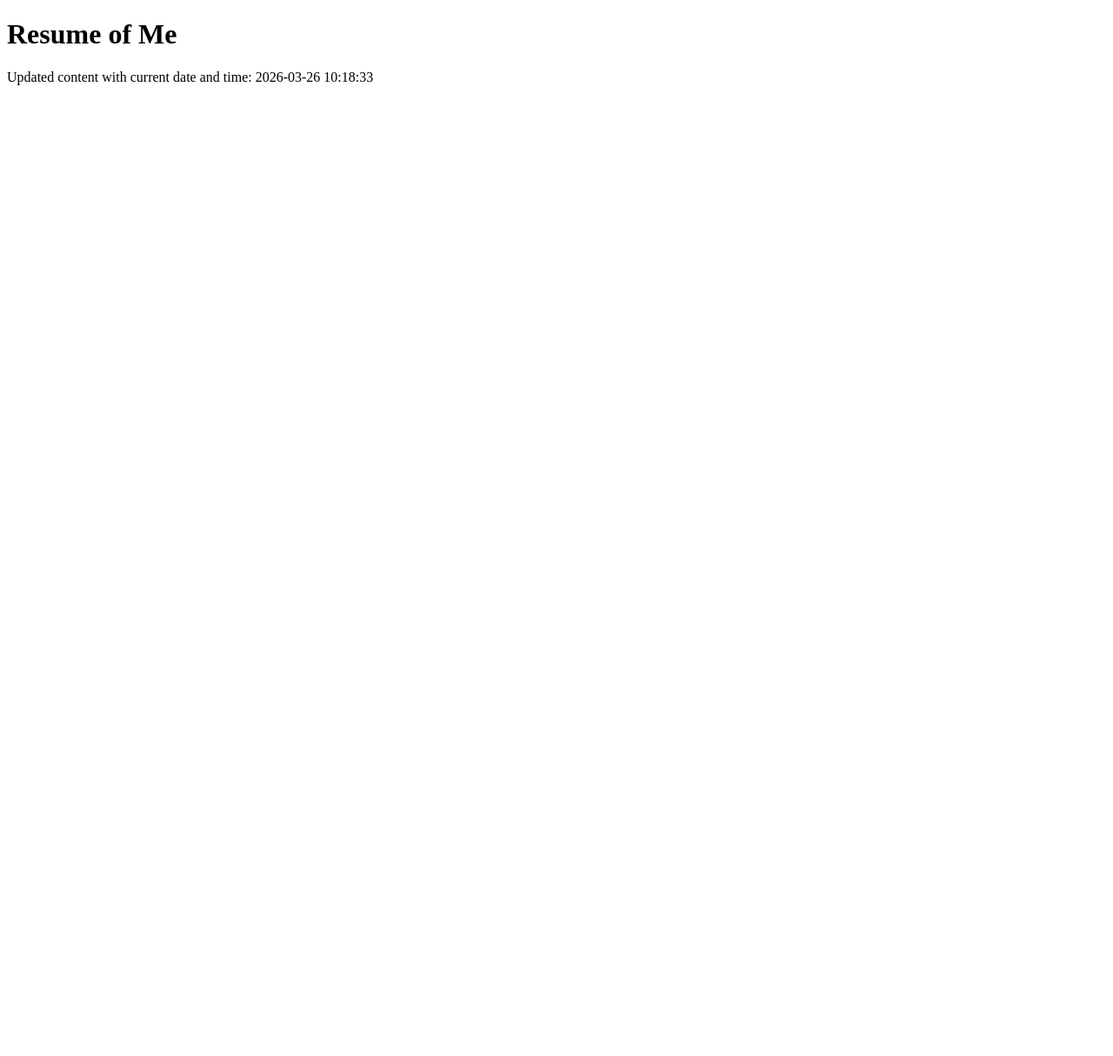
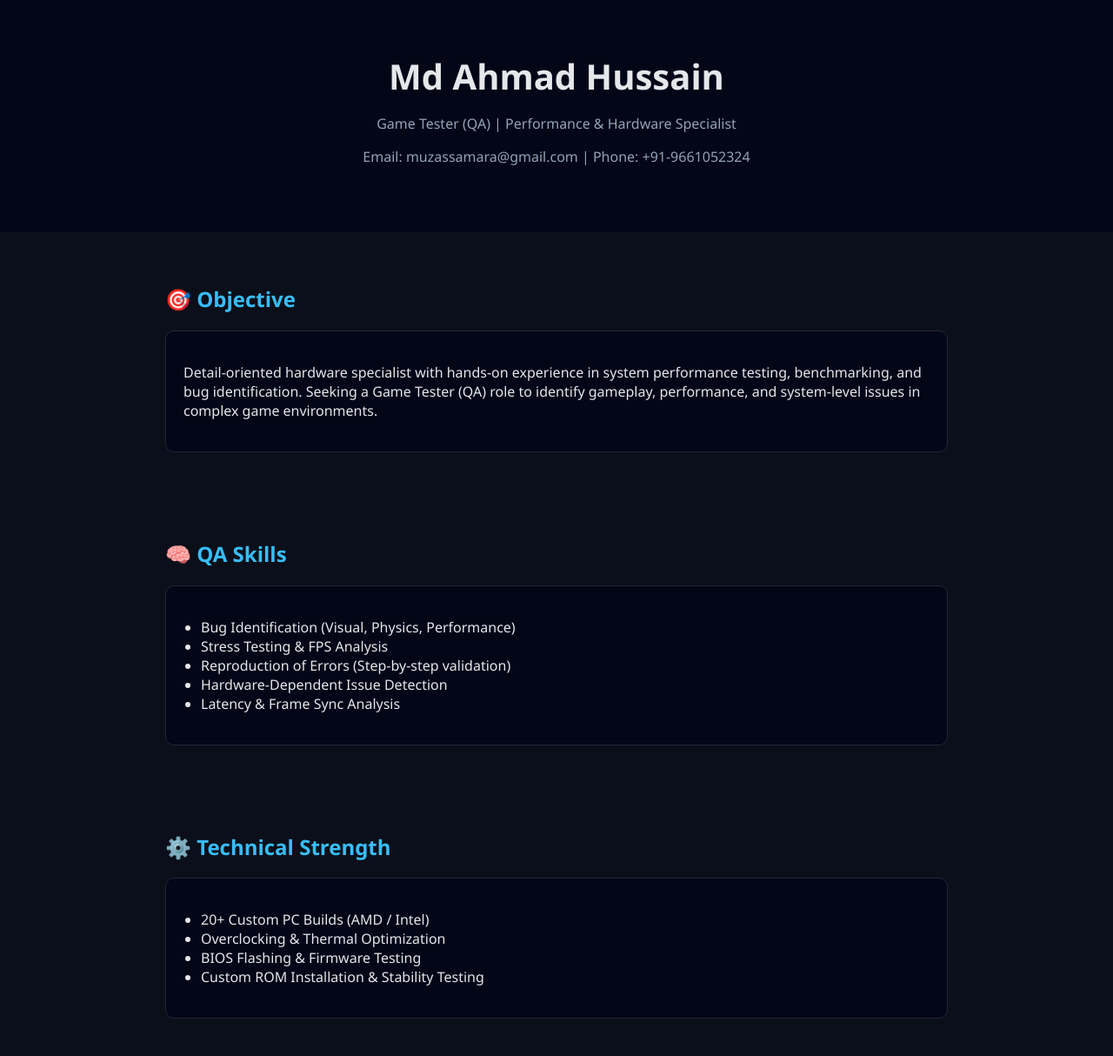
Before and after one commit to pyarubabu80-eng/Resumeofme, a plain HTML site: page index.html in a window 1280 px wide. Shown: the top 1214 px of the page at 87% size. Before the commit the page ends 800 px from the top, so only its background shows below. Drawn offline with Linux system fonts and the light colour scheme.

Commit message:
Updated index.html with new resume content on 2026-03-26 10:21:32 UTC

```diff
--- a/index.html
+++ b/index.html
@@ -1,12 +1,143 @@
 <!DOCTYPE html>
 <html lang="en">
 <head>
-    <meta charset="UTF-8">
-    <meta name="viewport" content="width=device-width, initial-scale=1.0">
-    <title>Resume</title>
+<meta charset="UTF-8">
+<meta name="viewport" content="width=device-width, initial-scale=1.0">
+<title>Md Ahmad Hussain | Game QA Tester</title>
+
+<style>
+body {
+  margin: 0;
+  font-family: 'Segoe UI', sans-serif;
+  background: #0b0f19;
+  color: #e5e7eb;
+}
+
+header {
+  text-align: center;
+  padding: 60px 20px;
+  background: #020617;
+}
+
+header h1 {
+  margin: 0;
+  font-size: 2.5rem;
+}
+
+header p {
+  color: #94a3b8;
+}
+
+.section {
+  max-width: 900px;
+  margin: auto;
+  padding: 40px 20px;
+}
+
+h2 {
+  color: #38bdf8;
+}
+
+.card {
+  background: #020617;
+  padding: 20px;
+  border-radius: 10px;
+  margin-top: 15px;
+  border: 1px solid #1e293b;
+}
+
+ul {
+  padding-left: 20px;
+}
+
+/* BUG STYLE */
+.bug {
+  border-left: 4px solid #ef4444;
+}
+
+.pass {
+  border-left: 4px solid #22c55e;
+}
+
+</style>
 </head>
+
 <body>
-    <h1>Resume of Me</h1>
-    <p>Updated content with current date and time: 2026-03-26 10:18:33</p>
+
+<header>
+  <h1>Md Ahmad Hussain</h1>
+  <p>Game Tester (QA) | Performance & Hardware Specialist</p>
+  <p>Email: muzassamara@gmail.com | Phone: +91-9661052324</p>
+</header>
+
+<div class="section">
+  <h2>🎯 Objective</h2>
+  <div class="card">
+    <p>
+      Detail-oriented hardware specialist with hands-on experience in system performance testing,
+      benchmarking, and bug identification. Seeking a Game Tester (QA) role to identify gameplay,
+      performance, and system-level issues in complex game environments.
+    </p>
+  </div>
+</div>
+
+<div class="section">
+  <h2>🧠 QA Skills</h2>
+  <div class="card">
+    <ul>
+      <li>Bug Identification (Visual, Physics, Performance)</li>
+      <li>Stress Testing & FPS Analysis</li>
+      <li>Reproduction of Errors (Step-by-step validation)</li>
+      <li>Hardware-Dependent Issue Detection</li>
+      <li>Latency & Frame Sync Analysis</li>
+    </ul>
+  </div>
+</div>
+
+<div class="section">
+  <h2>⚙️ Technical Strength</h2>
+  <div class="card">
+    <ul>
+      <li>20+ Custom PC Builds (AMD / Intel)</li>
+      <li>Overclocking & Thermal Optimization</li>
+      <li>BIOS Flashing & Firmware Testing</li>
+      <li>Custom ROM Installation & Stability Testing</li>
+    </ul>
+  </div>
+</div>
+
+<div class="section">
+  <h2>🐞 Testing Experience (Real Examples)</h2>
+
+  <div class="card bug">
+    <h4>Performance Drop Issue</h4>
+    <p>Identified FPS drop from 144 → 60 due to thermal throttling.</p>
+    <p><b>Fix:</b> Adjusted fan curve + undervolting.</p>
+  </div>
+
+  <div class="card bug">
+    <h4>ROM Stability Bug</h4>
+    <p>Custom ROM caused random app crashes under load.</p>
+    <p><b>Fix:</b> Kernel change + clean flash.</p>
+  </div>
+
+  <div class="card pass">
+    <h4>System Stability Validation</h4>
+    <p>Benchmarked builds for 2+ hours ensuring zero crashes.</p>
+  </div>
+
+</div>
+
+<div class="section">
+  <h2>🎓 Education</h2>
+  <div class="card">
+    <p>12th Grade (PCB + CS) | First Division 2026 february </p>
+  </div>
+</div>
+
+<footer style="text-align:center; padding:20px; color:#64748b;">
+  © 2026 Md Ahmad Hussain
+</footer>
+
 </body>
 </html>
```
